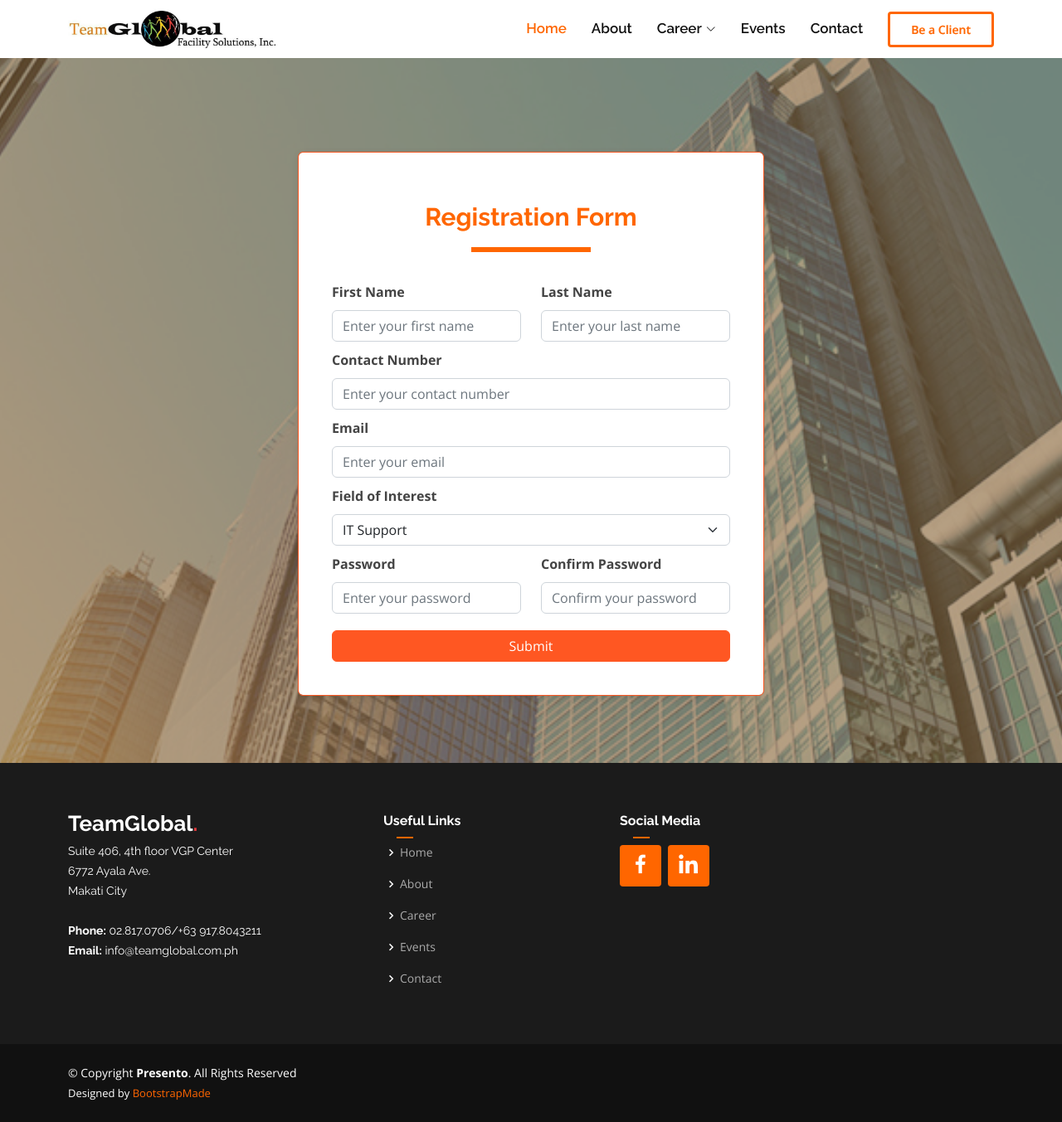
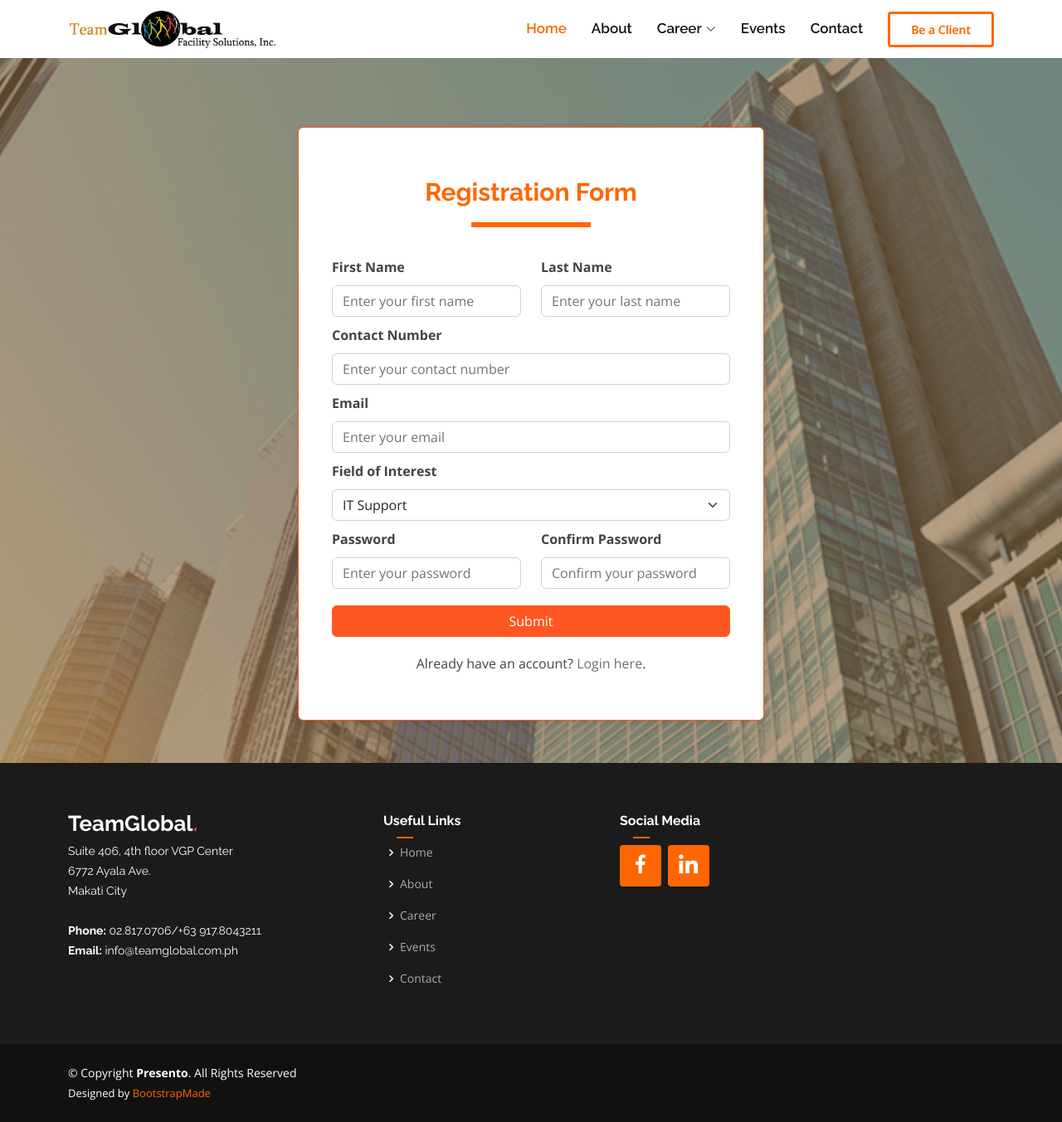
Before and after one commit to rpelag/tgweb, a PHP site: page /register.php in a window 1280 px wide. Shown: the whole page at 83% size. Run offline with PHP 8.4, Linux system fonts and the light colour scheme; some libraries are stand-ins or nearby versions.

Commit message:
add login here in registration page

```diff
--- a/assets/css/registration.css
+++ b/assets/css/registration.css
@@ -2350,3 +2350,17 @@ h1 {
 .forgot-password a:hover {
   color: #555;
 }
+
+.register-link {
+  text-align: center;
+  margin-top: 20px;
+}
+
+.register-link a {
+  color: #717070;
+  text-decoration: none;
+}
+
+.register-link a:hover {
+  color: #ff6600;
+}
--- a/register.php
+++ b/register.php
@@ -350,6 +350,9 @@ if ($_SERVER["REQUEST_METHOD"] == "POST") {
           </div>
           <button type="submit" class="btn btn-primary" value="Submit">Submit</button>
         </form>
+        <div class="register-link">
+          <p>Already have an account? <a href="register.php">Login here</a>.</p>
+        </div>
 
     </div>
 
```
